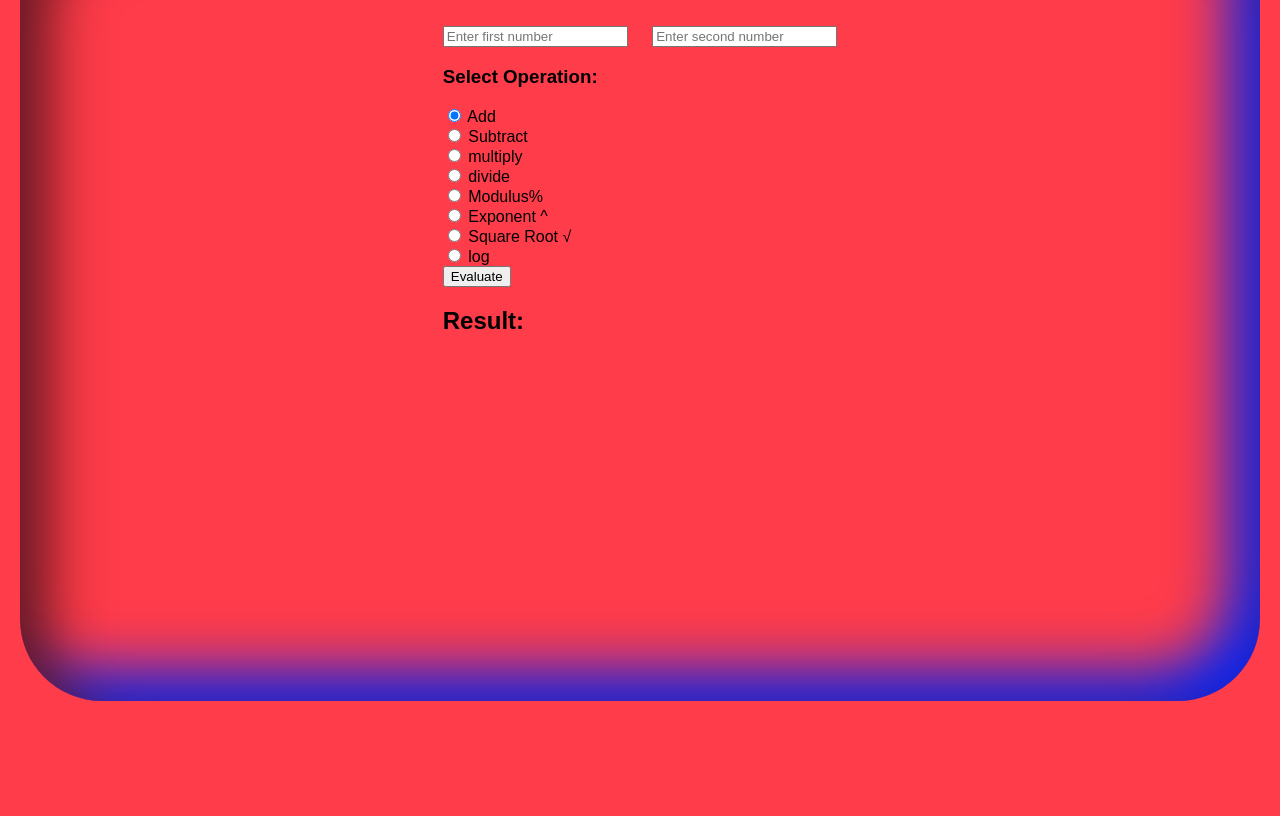
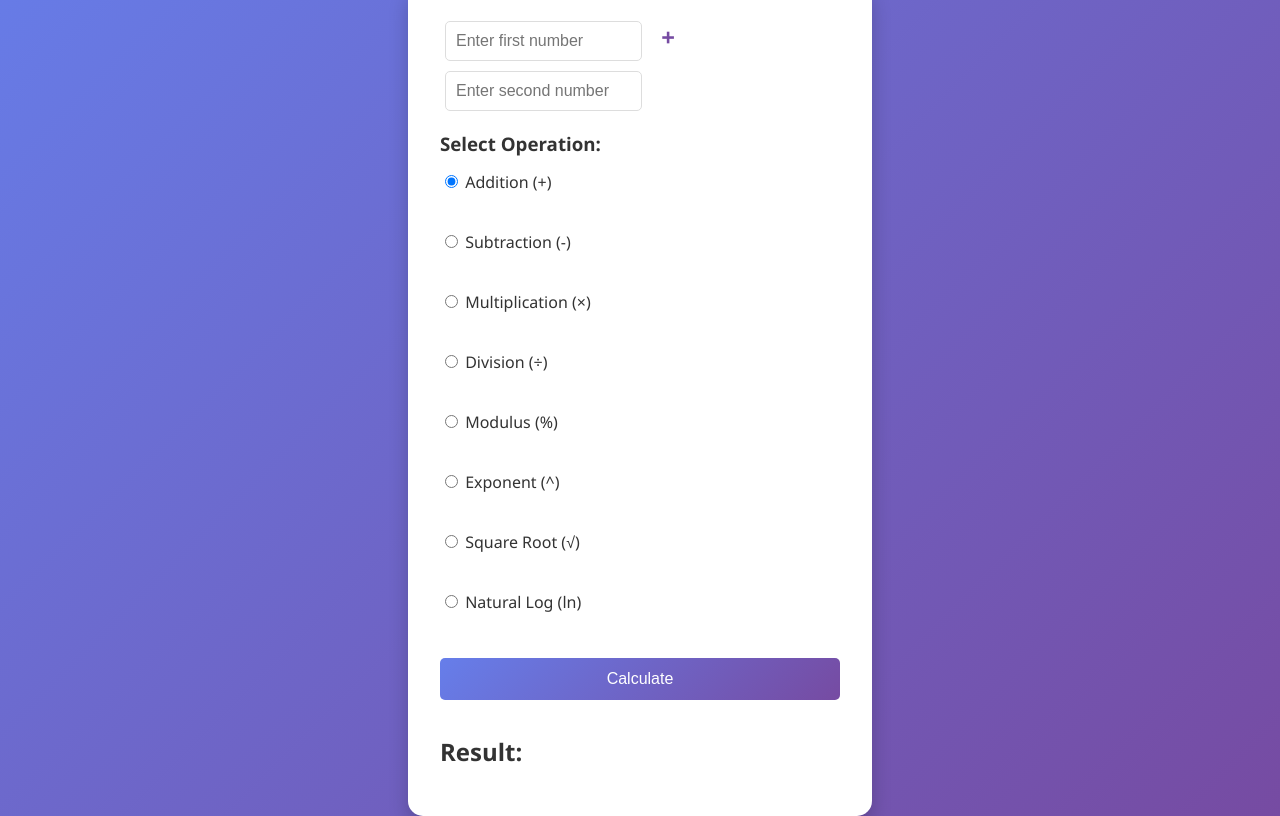
Before and after one commit to Icelabun/My-progress-, a plain HTML site: page index.html in a window 1280 px wide. Shown: the part 119-935 px from the top of the page. Before the commit the page ends 840 px from the top, so only its background shows below. Drawn offline with Linux system fonts and the light colour scheme.

Commit message:
calculator lv

```diff
--- a/index.html
+++ b/index.html
@@ -3,35 +3,38 @@
   <head>
     <meta charset="UTF-8" />
     <meta name="viewport" content="width=device-width, initial-scale=1.0" />
-    <title>Basic calculator</title>
-    <link   rel="stylesheet" href="style.css">
-      />
+    <title>Modern Calculator</title>
+    <link rel="stylesheet" href="style.css">
   </head>
   <body>
+    <h1 class="header">Modern Calculator</h1>
 
-    <h1 class="header"> Calculator VI</h1>
-
-    <div class="calculator">
-        <input type="number" id="num1" placeholder="Enter first number" required>
-        <span class="operation-sign" id="operationSign"></span>
-        <input type="number" id="num2" placeholder="Enter second number" required>
-
-        <div>
-          <h3>Select Operation:</h3>
-          <label><input type="radio" name="operation" value="add" checked onclick="updateOperationSign('+')"> Add</label><br>
-          <label><input type="radio" name="operation" value="subtract" onclick="updateOperationSign('-')"> Subtract</label><br>
-          <label><input type="radio" name="operation" value="multiply" onclick="updateOperationSign('×')"> multiply</label><br>
-          <label><input type="radio" name="operation" value="divide" onclick="updateOperationSign('÷')"> divide</label><br>
-          <label><input type="radio" name="operation" value="modulus" onclick="updateOperationSign('%')"> Modulus%</label><br>
-          <label><input type="radio" name="operation" value="exponent" onclick="updateOperationSign('^')"> Exponent ^</label><br>
-          <label><input type="radio" name="operation" value="squareRoot" onclick="updateOperationSign('√')"> Square Root √</label><br>
-          <label><input type="radio" name="operation" value="log" onclick="updateOperationSign('log')"> log</label><br>
+    <div class="calculator" role="application" aria-label="Calculator">
+        <div class="input-group">
+            <input type="number" id="num1" placeholder="Enter first number" aria-label="First number" required>
+            <span class="operation-sign" id="operationSign" aria-label="Operation sign">+</span>
+            <input type="number" id="num2" placeholder="Enter second number" aria-label="Second number" required>
         </div>
 
-      <button onclick="evaluateOperation()">Evaluate</button>
+        <div class="operations-group">
+          <h3>Select Operation:</h3>
+          <label><input type="radio" name="operation" value="add" checked onclick="updateOperationSign('+')"> Addition (+)</label><br>
+          <label><input type="radio" name="operation" value="subtract" onclick="updateOperationSign('-')"> Subtraction (-)</label><br>
+          <label><input type="radio" name="operation" value="multiply" onclick="updateOperationSign('×')"> Multiplication (×)</label><br>
+          <label><input type="radio" name="operation" value="divide" onclick="updateOperationSign('÷')"> Division (÷)</label><br>
+          <label><input type="radio" name="operation" value="modulus" onclick="updateOperationSign('%')"> Modulus (%)</label><br>
+          <label><input type="radio" name="operation" value="exponent" onclick="updateOperationSign('^')"> Exponent (^)</label><br>
+          <label><input type="radio" name="operation" value="squareRoot" onclick="updateOperationSign('√')"> Square Root (√)</label><br>
+          <label><input type="radio" name="operation" value="log" onclick="updateOperationSign('log')"> Natural Log (ln)</label><br>
+        </div>
 
-    <h2>Result: <span id="result"></span></h2>
-</div>
+        <button onclick="evaluateOperation()">Calculate</button>
+
+        <div class="result-container">
+            <h2>Result: <span id="result" aria-live="polite"></span></h2>
+        </div>
+    </div>
 
     <script src="script.js"></script>
   </body>
+</html>
--- a/script.js
+++ b/script.js
@@ -2,10 +2,33 @@ function updateOperationSign(sign) {
     document.getElementById('operationSign').innerText = sign;
 }
 
+function validateInputs(num1, num2, operation) {
+    if (isNaN(num1) || (operation !== 'squareRoot' && operation !== 'log' && isNaN(num2))) {
+        throw new Error('Please enter valid numbers');
+    }
+    if (operation === 'divide' && num2 === 0) {
+        throw new Error('Division by zero is not allowed');
+    }
+    if (operation === 'squareRoot' && num1 < 0) {
+        throw new Error('Cannot calculate square root of a negative number');
+    }
+    if (operation === 'log' && num1 <= 0) {
+        throw new Error('Cannot calculate logarithm of zero or negative numbers');
+    }
+}
+
+function formatResult(number) {
+    return Number.isInteger(number) ? number : parseFloat(number.toFixed(4));
+}
+
 function evaluateOperation() {
+    const resultElement = document.getElementById('result');
+    try {
         const num1 = parseFloat(document.getElementById('num1').value);
         const num2 = parseFloat(document.getElementById('num2').value);
         const operation = document.querySelector('input[name="operation"]:checked').value;
+
+        validateInputs(num1, num2, operation);
         let result;
 
         switch (operation) {
@@ -19,7 +42,7 @@ function evaluateOperation() {
                 result = num1 * num2;
                 break;
             case 'divide':
-            result = num2 !== 0 ? num1 / num2 : 'Error: Division by zero';
+                result = num1 / num2;
                 break;
             case 'modulus':
                 result = num1 % num2;
@@ -34,8 +57,27 @@ function evaluateOperation() {
                 result = Math.log(num1);
                 break;
             default:
-            result = 'Invalid operation';
+                throw new Error('Invalid operation');
         }
 
-    document.getElementById('result').innerText = result;
+        resultElement.style.color = '#764ba2';
+        resultElement.innerText = formatResult(result);
+    } catch (error) {
+        resultElement.style.color = '#dc3545';
+        resultElement.innerText = error.message;
     }
+}
+
+// Add keyboard support
+document.addEventListener('keypress', function(e) {
+    if (e.key === 'Enter') {
+        evaluateOperation();
+    }
+});
+
+// Clear inputs when operation changes
+document.querySelectorAll('input[name="operation"]').forEach(radio => {
+    radio.addEventListener('change', function() {
+        document.getElementById('result').innerText = '';
+    });
+});
--- a/style.css
+++ b/style.css
@@ -1,23 +1,88 @@
 body {
-    font-family: Arial, sans-serif;
-    margin: 20px;
-    height: 100vh;
+    font-family: 'Segoe UI', Arial, sans-serif;
+    margin: 0;
+    min-height: 100vh;
     display: flex;
-    justify-content: flex-start;
+    flex-direction: column;
     align-items: center;
-    background-color: #5fe605;
-    flex-direction: column;
-    flex-wrap: wrap;
-    align-content: stretch;
-    border-radius: 82px;
-background: #ff3c4a;
-box-shadow: inset 29px 29px 58px #66181e,
-            inset -29px -29px 58px #0126f8;
+    background: linear-gradient(135deg, #667eea 0%, #764ba2 100%);
+    color: #333;
 }
+
+.header {
+    color: white;
+    text-align: center;
+    margin: 20px 0;
+    text-shadow: 2px 2px 4px rgba(0, 0, 0, 0.2);
+}
+
 .calculator {
+    background: white;
+    padding: 2rem;
+    border-radius: 15px;
+    box-shadow: 0 10px 20px rgba(0, 0, 0, 0.2);
+    width: 90%;
+    max-width: 400px;
     margin-top: 20px;
 }
+
+input[type="number"] {
+    width: calc(50% - 25px);
+    padding: 10px;
+    margin: 5px;
+    border: 1px solid #ddd;
+    border-radius: 5px;
+    font-size: 16px;
+    transition: border-color 0.3s ease;
+}
+
+input[type="number"]:focus {
+    outline: none;
+    border-color: #667eea;
+}
+
 .operation-sign {
     font-size: 24px;
     margin: 0 10px;
+    color: #764ba2;
+    font-weight: bold;
 }
+
+button {
+    width: 100%;
+    padding: 12px;
+    margin: 15px 0;
+    background: linear-gradient(135deg, #667eea 0%, #764ba2 100%);
+    color: white;
+    border: none;
+    border-radius: 5px;
+    font-size: 16px;
+    cursor: pointer;
+    transition: transform 0.2s ease;
+}
+
+button:hover {
+    transform: translateY(-2px);
+}
+
+h2, h3 {
+    color: #333;
+    margin: 15px 0;
+}
+
+label {
+    display: block;
+    margin: 8px 0;
+    cursor: pointer;
+    transition: color 0.2s ease;
+}
+
+label:hover {
+    color: #667eea;
+}
+
+#result {
+    color: #764ba2;
+    font-weight: bold;
+    font-size: 1.2em;
+}
```
Lines whose indentation alone changed are shown as unchanged.
